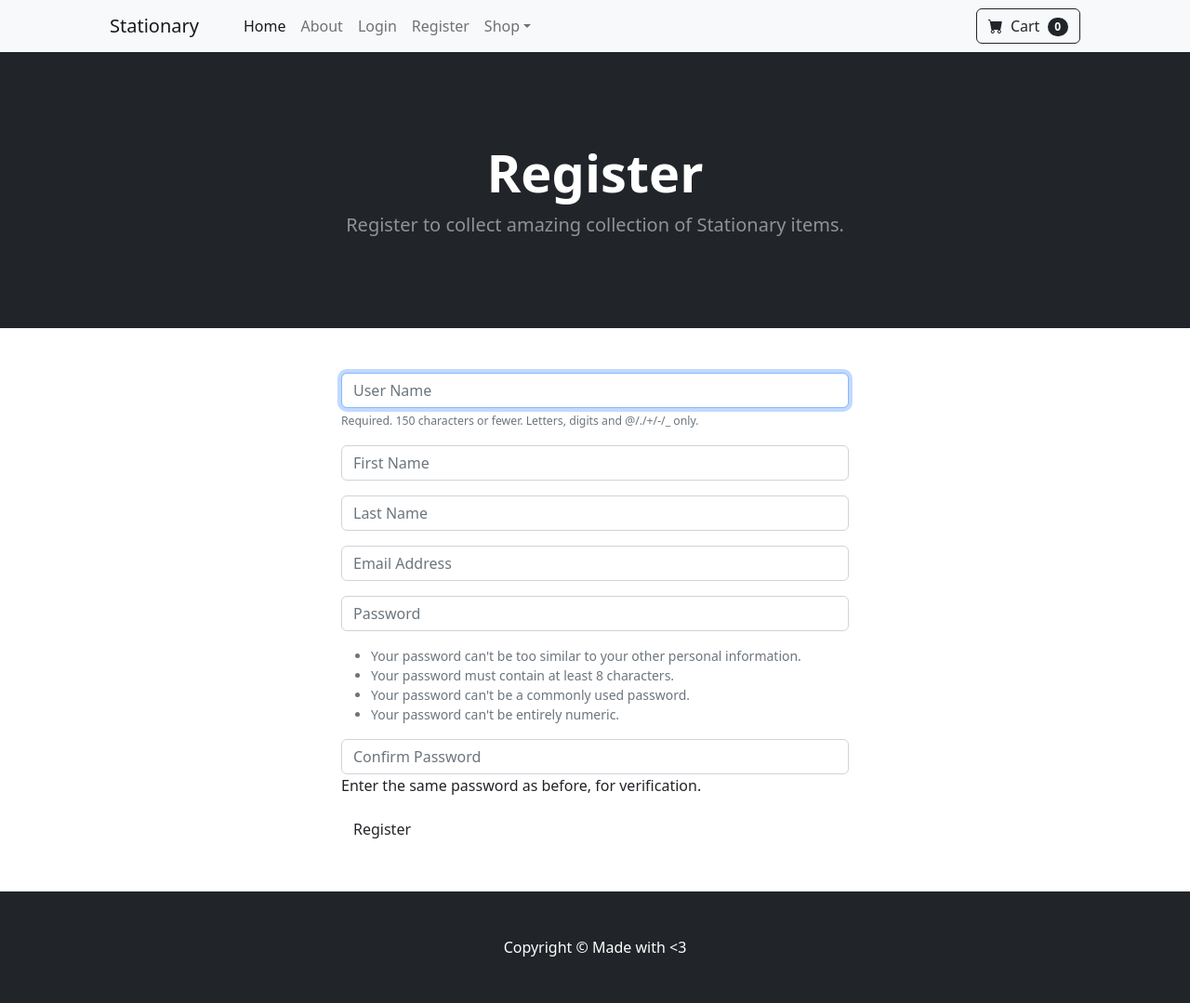
After one commit to srakshitha296/SHOPPING_WEBSITE, a Django app: page /register/ in a window 1280 px wide. The commit adds this page. Shown: the whole page at 93% size. Run offline with Django 5.2, Linux system fonts and the light colour scheme; some libraries are stand-ins or nearby versions.

Commit message:
Registration page

```diff
--- /dev/null
+++ b/store/forms.py
@@ -0,0 +1,29 @@
+from django.contrib.auth.models import User
+from django.contrib.auth.forms import UserCreationForm
+from django import forms
+
+class SignUpForm(UserCreationForm):
+	email = forms.EmailField(label="", widget=forms.TextInput(attrs={'class':'form-control', 'placeholder':'Email Address'}))
+	first_name = forms.CharField(label="", max_length=100, widget=forms.TextInput(attrs={'class':'form-control', 'placeholder':'First Name'}))
+	last_name = forms.CharField(label="", max_length=100, widget=forms.TextInput(attrs={'class':'form-control', 'placeholder':'Last Name'}))
+
+	class Meta:
+		model = User
+		fields = ('username', 'first_name', 'last_name', 'email', 'password1', 'password2')
+
+	def __init__(self, *args, **kwargs):
+		super(SignUpForm, self).__init__(*args, **kwargs)
+
+		self.fields['username'].widget.attrs['class'] = 'form-control'
+		self.fields['username'].widget.attrs['placeholder'] = 'User Name'
+		self.fields['username'].label = ''
+		self.fields['username'].help_text = '<span class="form-text text-muted"><small>Required. 150 characters or fewer. Letters, digits and @/./+/-/_ only.</small></span>'
+
+		self.fields['password1'].widget.attrs['class'] = 'form-control'
+		self.fields['password1'].widget.attrs['placeholder'] = 'Password'
+		self.fields['password1'].label = ''
+		self.fields['password1'].help_text = '<ul class="form-text text-muted small"><li>Your password can\'t be too similar to your other personal information.</li><li>Your password must contain at least 8 characters.</li><li>Your password can\'t be a commonly used password.</li><li>Your password can\'t be entirely numeric.</li></ul>'
+
+		self.fields['password2'].widget.attrs['class'] = 'form-control'
+		self.fields['password2'].widget.attrs['placeholder'] = 'Confirm Password'
+		self.fields['password2'].label = ''
--- a/store/templates/login.html
+++ b/store/templates/login.html
@@ -4,7 +4,7 @@
 <header class="bg-dark py-5">
     <div class="container px-4 px-lg-5 my-5">
         <div class="text-center text-white">
-            <h1 class="display-4 fw-bolder">Shop in style</h1>
+            <h1 class="display-4 fw-bolder">Login</h1>
             <p class="lead fw-normal text-white-50 mb-0">With this shop hompeage template</p>
         </div>
     </div>
--- a/store/templates/navbar.html
+++ b/store/templates/navbar.html
@@ -12,6 +12,8 @@
                 <li class="nav-item"><a class="nav-link" href="{% url  'logout' %}">Logout</a></li>
                 {% else %}
                 <li class="nav-item"><a class="nav-link" href="{% url  'login' %}">Login</a></li>
+
+                <li class="nav-item"><a class="nav-link" href="{% url  'register' %}">Register</a></li>
                 {% endif %}
                 <li class="nav-item dropdown">
                     <a class="nav-link dropdown-toggle" id="navbarDropdown" href="#" role="button"
--- /dev/null
+++ b/store/templates/register.html
@@ -0,0 +1,28 @@
+{% extends 'base.html' %}
+{% block content %}
+<!-- Header-->
+<header class="bg-dark py-5">
+    <div class="container px-4 px-lg-5 my-5">
+        <div class="text-center text-white">
+            <h1 class="display-4 fw-bolder">Register</h1>
+            <p class="lead fw-normal text-white-50 mb-0">Register to collect amazing collection of Stationary items.</p>
+        </div>
+    </div>
+</header>
+
+<div class="container my-5">
+    <div class="row">
+            <div class="col-md-6 offset-md-3">
+                <form method="post" action="{% url 'register' %}">
+                    {% csrf_token %}
+
+                    {{ form.as_p}}
+                    <button type="submit" class="btn bth-seco">Register</button>
+
+                </form>
+            </div>
+    </div>
+</div>
+
+</div>
+{% endblock %}
--- a/store/urls.py
+++ b/store/urls.py
@@ -6,4 +6,5 @@ urlpatterns = [
     path('about/', views.about, name='about'),
     path('login/', views.login_user, name='login'),
     path('logout/', views.logout_user , name='logout'),
+    path('register/', views.register_user , name='register'),
 ]
--- a/store/views.py
+++ b/store/views.py
@@ -2,6 +2,10 @@ from django.shortcuts import render, redirect
 from .models import product
 from django.contrib.auth import authenticate, login, logout
 from django.contrib import messages
+from django.contrib.auth.models import User
+from django.contrib.auth.forms import UserCreationForm
+from .forms import SignUpForm
+from django import forms
 
 
 def home(request):
@@ -31,3 +35,23 @@ def logout_user(request):
     logout(request)
     messages.success(request, ("Logged Out"))
     return redirect('home')
+
+def register_user(request):
+    form = SignUpForm()
+    #if the user if grtting registered
+    if request.method =='POST':
+        form = SignUpForm(request.POST)
+        if form.is_valid():
+            form.save()
+            username = form.cleaned_data['username']
+            password = form.cleaned_data['password1']
+            #log in user
+            user = authenticate(username = username, password=password)
+            login(request, user)
+            messages.success(request, ("Registered Successfully!"))
+            return redirect('home')
+        else:
+            messages.success(request, " There was a problrm registering...Please try again.")
+            return redirect('register')
+    else:
+        return render(request, 'register.html', {'form':form})
```
Also changed, not shown: db.sqlite3.
